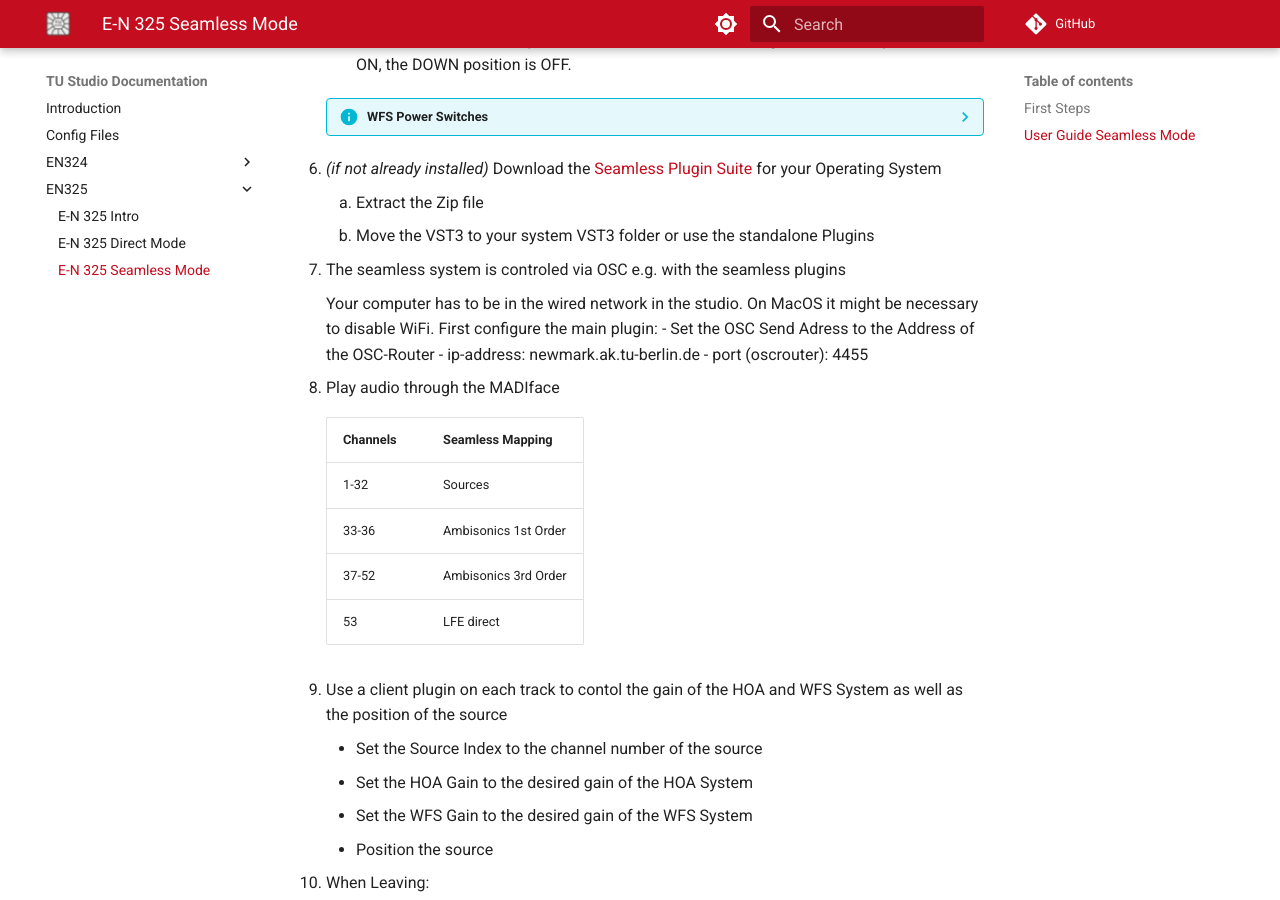
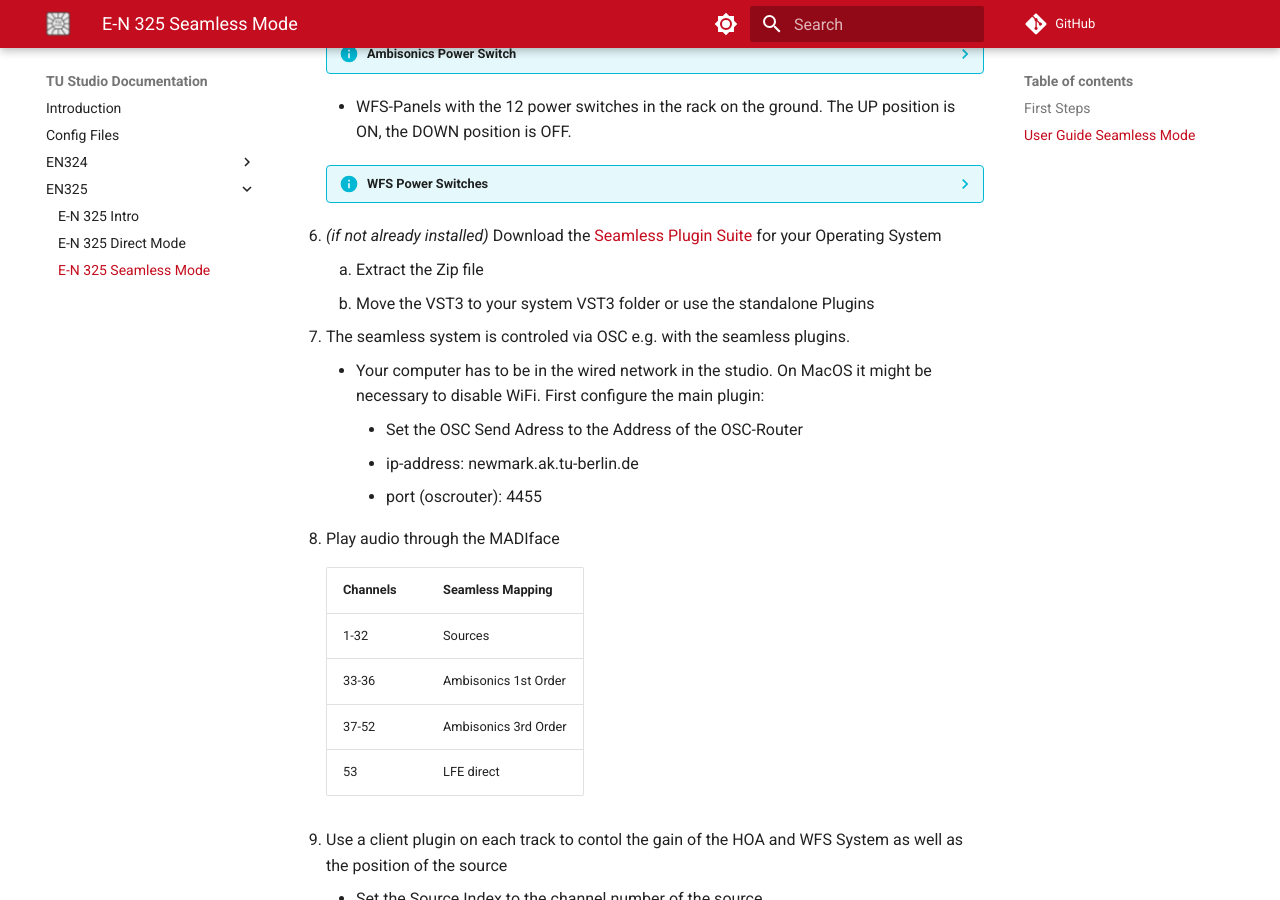
Before and after one commit to tu-studio/studio-docs, an MkDocs documentation site: the page built from docs/EN325/seamless-mode.md, in a window 1280 px wide and 900 px high, scrolled down 1251 px. Built offline with MkDocs 1.6.1 and Material for MkDocs 9.7.7, drawn with Linux system fonts in a browser that asks for light colours; comment, search, counter and statistics services are not loaded; some of the changed text lies outside the part shown.

```diff
--- a/docs/EN325/seamless-mode.md
+++ b/docs/EN325/seamless-mode.md
@@ -41,13 +43,12 @@ Using this mode, both the ambisonics dome and the WFS-system can be controlled u
     1. Extract the Zip file
     2. Move the VST3 to your system VST3 folder or use the standalone Plugins
 
-6. The seamless system is controled via OSC e.g. with the seamless plugins
-
-    Your computer has to be in the wired network in the studio. On MacOS it might be necessary to disable WiFi.
+6. The seamless system is controled via OSC e.g. with the seamless plugins.
+    - Your computer has to be in the wired network in the studio. On MacOS it might be necessary to disable WiFi.
     First configure the main plugin:
-    - Set the OSC Send Adress to the Address of the OSC-Router
-    - ip-address: newmark.ak.tu-berlin.de
-    - port (oscrouter): 4455
+        - Set the OSC Send Adress to the Address of the OSC-Router
+        - ip-address: newmark.ak.tu-berlin.de
+        - port (oscrouter): 4455
 
 7. Play audio through the MADIface
 
```
Also changed, not shown: other parts of docs/EN325/seamless-mode.md (+2 -0 lines).
